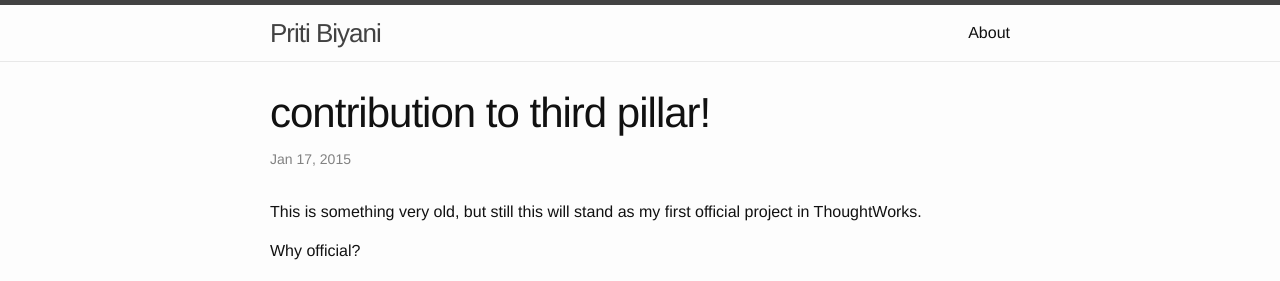
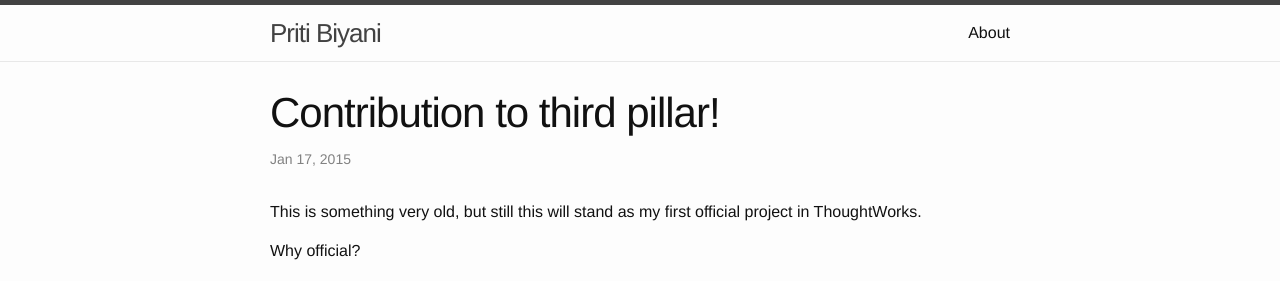
Before and after one commit to pritibiyani/pritibiyani.github.io, a Jekyll site: the page built from _posts/2015-01-17-contribution-to-third-pillar.markdown, in a window 1280 px wide. Shown: the top 281 px of the page. Built offline with Jekyll 4.4.1, drawn with Linux system fonts in a browser that asks for light colours; comment, search, counter and statistics services are not loaded.

```diff
--- a/_posts/2015-01-17-contribution-to-third-pillar.markdown
+++ b/_posts/2015-01-17-contribution-to-third-pillar.markdown
@@ -1,6 +1,6 @@
 ---
 layout: post
-title: contribution to third pillar!
+title: Contribution to third pillar!
 published: true
 tags: agile testing automation qa build_pipelines
 categories: work
```
